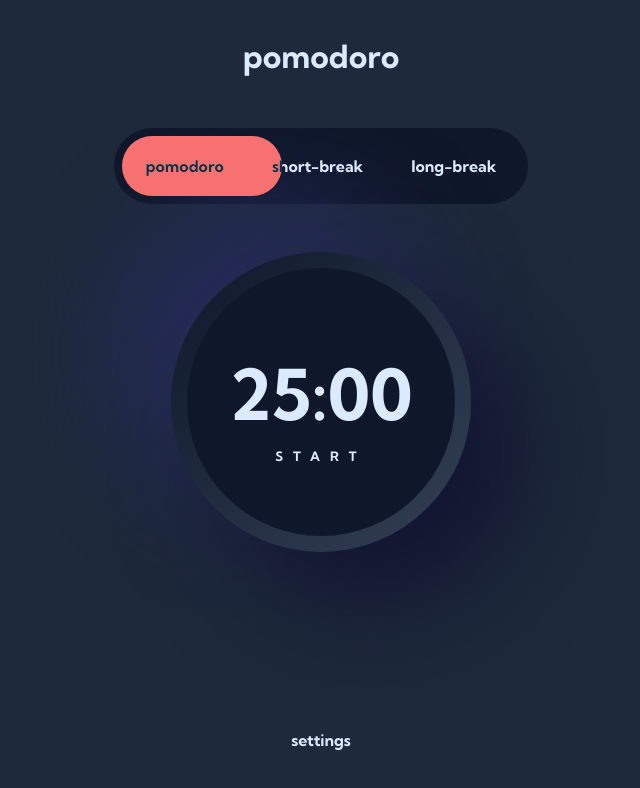
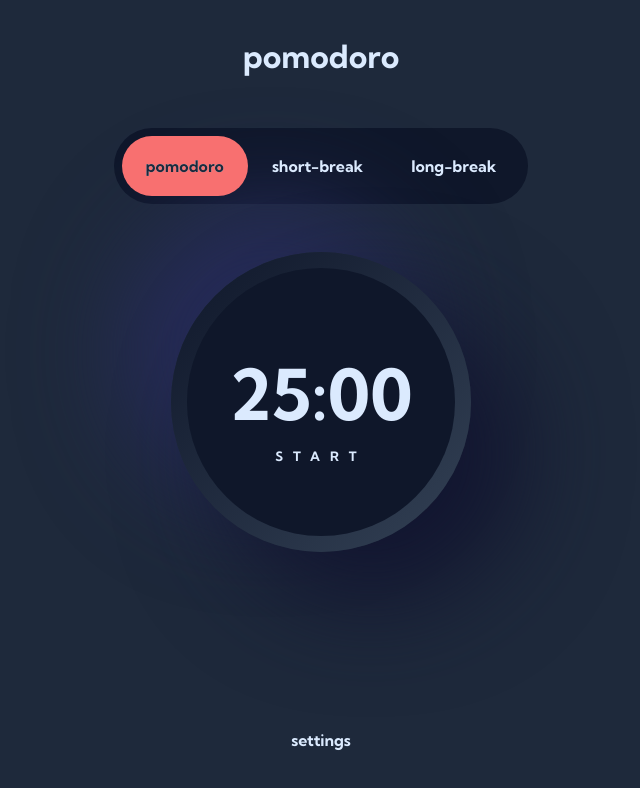
Before and after one commit to bohdancho/pomodoro-spa, a React (Vite) app: page / in a window 1280 px wide. Shown: the top 788 px of the page, without its empty margins (319-959 px from the left). Built offline with nearby package versions, Linux system fonts and the light colour scheme.

Commit message:
fix activeLayer (add null state, wait for fonts)

```diff
--- a/src/components/modeTabs.tsx
+++ b/src/components/modeTabs.tsx
@@ -10,11 +10,15 @@ interface ModeTabsProps {
 
 export const ModeTabs: FunctionComponent<ModeTabsProps> = ({ presets, activeMode, handleModeChange }) => {
   const activeButtonRef = useRef<HTMLButtonElement | null>()
-  const [activeLayerLeft, setActiveLayerLeft] = useState(0)
-  const [activeLayerRight, setActiveLayerRight] = useState(0)
+  const [activeLayerLeft, setActiveLayerLeft] = useState<number | null>(null)
+  const [activeLayerRight, setActiveLayerRight] = useState<number | null>(null)
 
   useLayoutEffect(() => {
-    // setTimeout(() => {
+    console.log('rerendered')
+  })
+
+  useLayoutEffect(() => {
+    document.fonts.ready.then(() => {
       const buttonRect = activeButtonRef.current?.getBoundingClientRect()
       const parentRect = activeButtonRef.current?.parentElement?.getBoundingClientRect()
 
@@ -22,7 +26,7 @@ export const ModeTabs: FunctionComponent<ModeTabsProps> = ({ presets, activeMode
         setActiveLayerLeft(buttonRect.left - parentRect.left)
         setActiveLayerRight(parentRect.right - buttonRect.right)
       }
-    // }, 100)
+    })
   }, [activeMode])
 
   const buttonPaddings = 'px-24 py-[18px]'
@@ -53,10 +57,12 @@ export const ModeTabs: FunctionComponent<ModeTabsProps> = ({ presets, activeMode
             </div>
           ))}
         </div>
+        {activeLayerLeft !== null && activeLayerRight !== null ? (
           <div
             className='absolute h-full bg-primary top-0 rounded-full pointer-events-none duration-1000 transition-[left,right] transform'
             style={{ left: activeLayerLeft, right: activeLayerRight }}
           ></div>
+        ) : null}
       </div>
     </div>
   )
```
Lines whose indentation alone changed are shown as unchanged.
